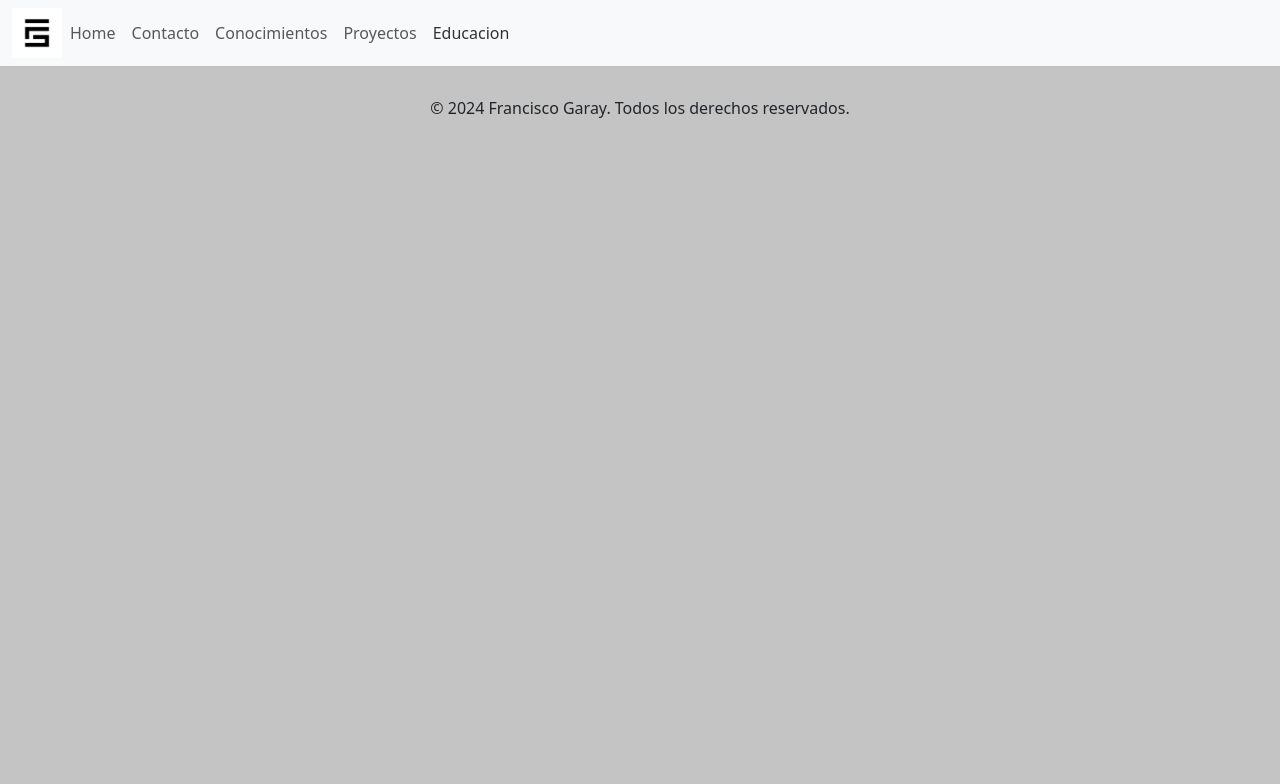
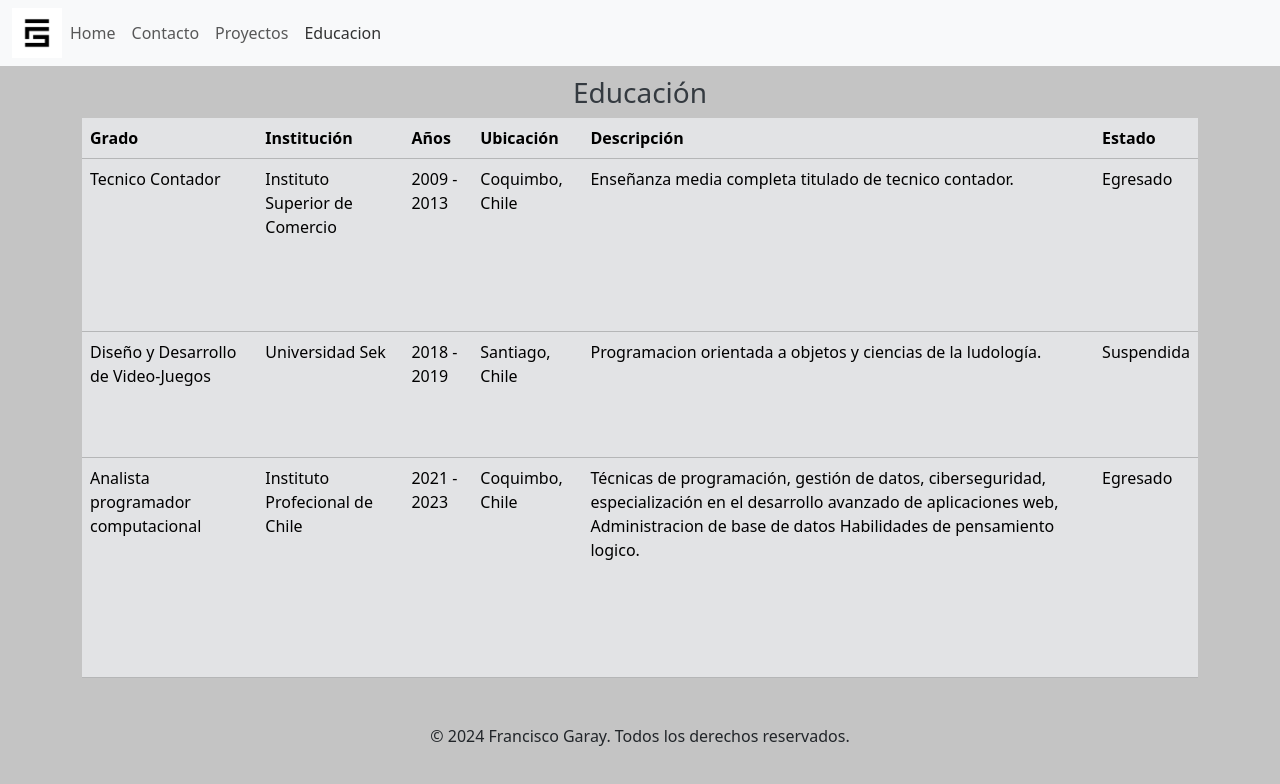
Before and after one commit to garay21/FranciscoGaray, a React (Vite) app: page / in a window 1280 px wide. Both pictures are taken after a click on the button "Educacion". Shown: the top 784 px of the page. Built offline with nearby package versions, Linux system fonts and the light colour scheme.

Commit message:
Educación datos agregados y tabla para mostrar.

```diff
--- /dev/null
+++ b/src/styles/education.css
@@ -0,0 +1,7 @@
+.education-st{
+   margin-top: 10px;
+}
+table {
+    width: 100%;
+    min-height: 70vh;
+}
--- a/src/view/Education.jsx
+++ b/src/view/Education.jsx
@@ -1,7 +1,48 @@
+import '../styles/education.css'
+
 const Education = ()=>{
     return (
         <section className="education-st">
-
+            <h3 className="text-center">Educación</h3>
+            <table className="table table-secondary table-responsive">
+                <thead>
+                    <tr>
+                        <th scope="col">Grado</th>
+                        <th scope="col">Institución</th>
+                        <th scope="col">Años</th>
+                        <th scope="col">Ubicación</th>
+                        <th scope="col">Descripción</th>
+                        <th scope="col">Estado</th>
+                    </tr>
+                </thead>
+                <tbody>
+                    <tr>
+                        <td scope="row">Tecnico Contador</td>
+                        <td>Instituto Superior de Comercio</td>
+                        <td>2009 - 2013</td>
+                        <td>Coquimbo, Chile</td>
+                        <td>Enseñanza media completa titulado de tecnico contador.</td>
+                        <td>Egresado</td>
+                    </tr>
+                    <tr>
+                        <td scope="row">Diseño y Desarrollo de Video-Juegos</td>
+                        <td>Universidad Sek</td>
+                        <td>2018 - 2019</td>
+                        <td>Santiago, Chile</td>
+                        <td>Programacion orientada a objetos y ciencias de la ludología.</td>
+                        <td>Suspendida</td>
+                    </tr>
+                    <tr>
+                        <td scope="row">Analista programador computacional</td>
+                        <td>Instituto Profecional de Chile</td>
+                        <td>2021 - 2023</td>
+                        <td>Coquimbo, Chile</td>
+                        <td>Técnicas de programación, gestión de datos, ciberseguridad, especialización en el desarrollo avanzado de aplicaciones web,
+                            Administracion de base de datos Habilidades de pensamiento logico.</td>
+                        <td>Egresado</td>
+                    </tr>
+                </tbody>
+            </table>
         </section>
     );
 }
--- a/src/view/Header.jsx
+++ b/src/view/Header.jsx
@@ -18,9 +18,9 @@ const Header = ({NavPage}) => {
                             <li className="nav-item">
                                 <button className="nav-link" onClick={()=>NavPage('Contact')}>Contacto</button>
                             </li>
-                            <li className="nav-item">
+                            {/* <li className="nav-item">
                                 <button className="nav-link" onClick={()=>NavPage('Skills')}>Conocimientos</button>
-                            </li>
+                            </li>     */}
                             <li className="nav-item">
                                 <button className="nav-link" onClick={()=>NavPage('Projects')}>Proyectos</button>
                             </li>
```
Also changed, not shown: 21 other files (tests, documents, lock files or other folders).
